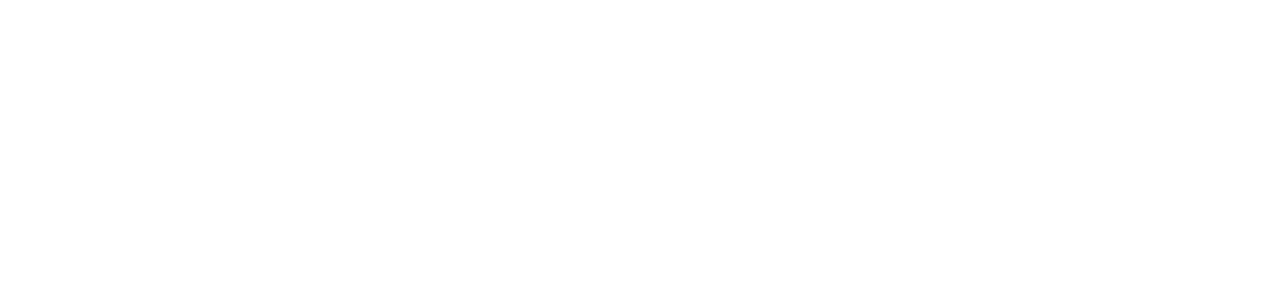
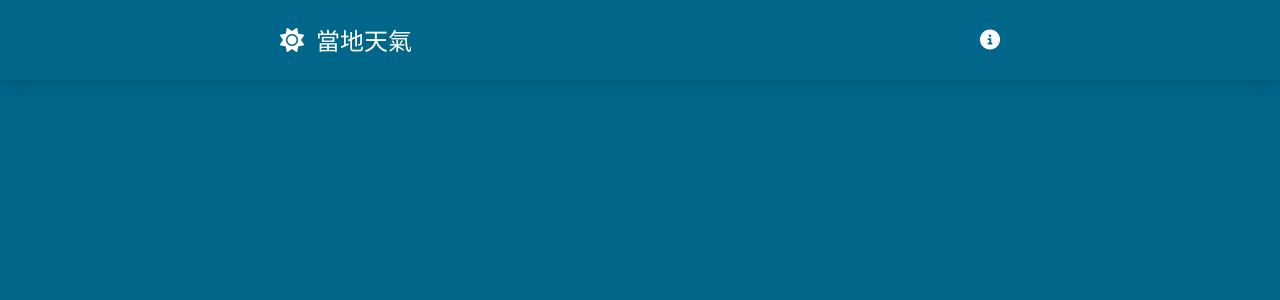
Before and after one commit to samuel00410/VueVIteWeatherApp, a Vue app: page / in a window 1280 px wide. Shown: the top 300 px of the page. Built offline with nearby package versions, Linux system fonts and the light colour scheme.

Commit message:
添加 Header 和 RouterLink 導向

```diff
--- a/src/App.vue
+++ b/src/App.vue
@@ -1,11 +1,15 @@
-<script setup>
-import { RouterView } from "vue-router";
-</script>
-
 <template>
-  <div>
+  <div
+    class="flex flex-col min-h-screen bg-weather-primary font-TraditionalChinese"
+  >
+    <SiteNavigation />
     <RouterView />
   </div>
 </template>
 
+<script setup>
+import { RouterView } from "vue-router";
+import SiteNavigation from "./components/SiteNavigation.vue";
+</script>
+
 <style scoped></style>
--- /dev/null
+++ b/src/components/SiteNavigation.vue
@@ -0,0 +1,23 @@
+<template>
+  <header class="sticky top-0 bg-weather-primary shadow-lg">
+    <nav
+      class="container mx-auto flex flex-col sm:flex-row items-center gap-4 p-6 text-white"
+    >
+      <RouterLink :to="{ name: 'home' }">
+        <div class="flex items-center gap-3">
+          <i class="fa-solid fa-sun text-2xl"></i>
+          <p class="text-2xl">當地天氣</p>
+        </div>
+      </RouterLink>
+      <div class="flex gap-3 flex-1 justify-end">
+        <i
+          class="fa-solid fa-circle-info text-xl hover:text-weather-secondary duration-150 cursor-pointer"
+        ></i>
+      </div>
+    </nav>
+  </header>
+</template>
+
+<script setup>
+import { RouterLink } from "vue-router";
+</script>
--- a/tailwind.config.js
+++ b/tailwind.config.js
@@ -11,10 +11,6 @@
     fontFamily: {
       TraditionalChinese: ["Noto Sans TC", "sans-serif"],
     },
-    container: {
-      padding: "2rem",
-      center: true,
-    },
     screens: {
       sm: "640px",
       md: "768px",
```
